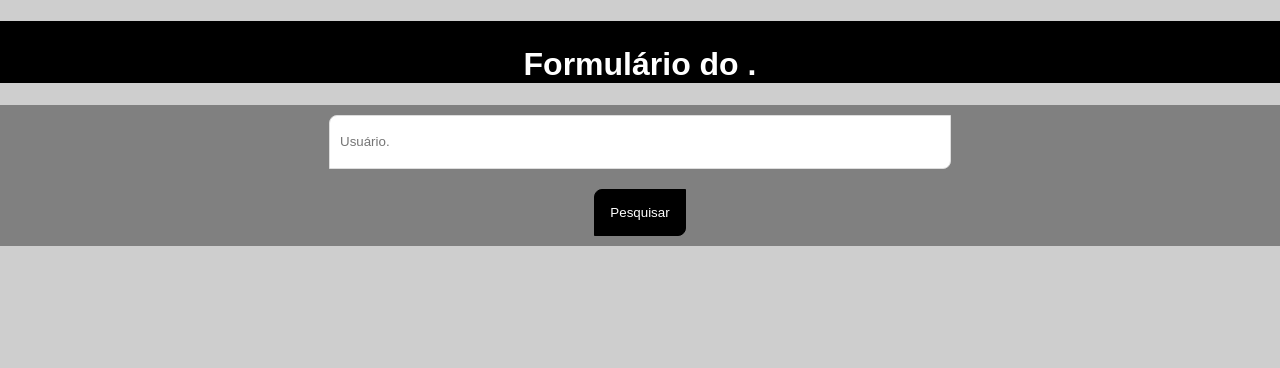
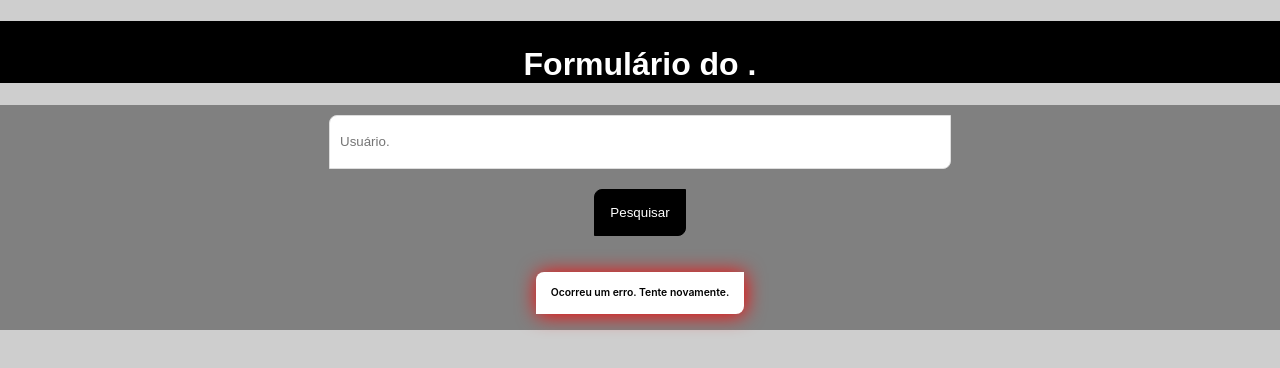
Before and after one commit to Jeffrs123/gama-react, a React (Create React App) app: page / in a window 1280 px wide. Both pictures are taken after a click on the button "Pesquisar". Shown: the top 368 px of the page. Built offline with nearby package versions, Linux system fonts and the light colour scheme; no server answers.

Commit message:
CONDITIONAL RENDERING

```diff
--- a/src/pages/Home/index.js
+++ b/src/pages/Home/index.js
@@ -9,12 +9,14 @@ function Home(props) {
   const [usuario, setUsuario] = useState('');
   const urlUserRepo = `https://api.github.com/users/${usuario}/repos`;
 
+  const [erro, setErro] = useState(false);
+
   function handlePesquisa() {
     console.log("urlUserRepo", urlUserRepo);
 
     axios
       .get(urlUserRepo)
-      .then( r => {
+      .then(r => {
         const repositories = r.data;
         // console.log("r", r.data)
 
@@ -28,10 +30,16 @@ function Home(props) {
 
         localStorage.setItem('repositoriesName', JSON.stringify(repositoriesName));
         // history.push('/repositories');
+        setErro(false);
         history.push('/repositories')
       }
       )
-      .catch(error => console.log(`O usuário ${usuario} ou NÃO EXISTE ou o nome está errado. ${error}`))
+      .catch(
+        error => {
+          console.log(`O usuário ${usuario} ou NÃO EXISTE ou o nome está errado. ${error}`);
+          setErro(true);
+        }
+      )
       ;
   }
 
@@ -45,6 +53,15 @@ function Home(props) {
       <S.Container2>
         <S.Button type="button" onClick={handlePesquisa}>Pesquisar</S.Button>
       </S.Container2>
+
+      {
+        !erro ?
+          '' :
+          <S.Container2>
+            <S.ErrorMsg>Ocorreu um erro. Tente novamente.</S.ErrorMsg>
+          </S.Container2>
+      }
+
     </S.Container>
   );
 }
--- a/src/pages/Home/styled.js
+++ b/src/pages/Home/styled.js
@@ -96,3 +96,20 @@ export const ListItem = styled.li`
     color: #fff;
     padding: .5rem;
 `
+
+export const ErrorMsg = styled.span`
+    // background-color: #000;
+    background-color: #fff;
+    // color: #fff;
+    // color: red;
+    color: #000;
+    box-shadow: 1px 1px 20px  0px red;
+    text-align: center;
+    margin: 1rem auto;
+    padding: .9rem;
+    border-radius: .50rem 00 .50rem;
+
+    // display: block;
+    font-size: 0.65rem;
+    font-weight: 600;
+`
--- a/src/pages/Repositories/index.js
+++ b/src/pages/Repositories/index.js
@@ -23,7 +23,7 @@ export default function Repositories() {
         }
 
 
-    }, [])
+    }, [history])
 
     return (
         <S.Container>
@@ -32,7 +32,7 @@ export default function Repositories() {
                 {
                     repositories.map(repository => {
                         return (
-                            <S.ListItem> Repositório: {repository} </S.ListItem>
+                            <S.ListItem key={repository} > Repositório: {repository} </S.ListItem>
 
                         )
                     })
```
Also changed, not shown: 1 other file (tests, documents, lock files or other folders). Lines whose indentation alone changed are shown as unchanged.
